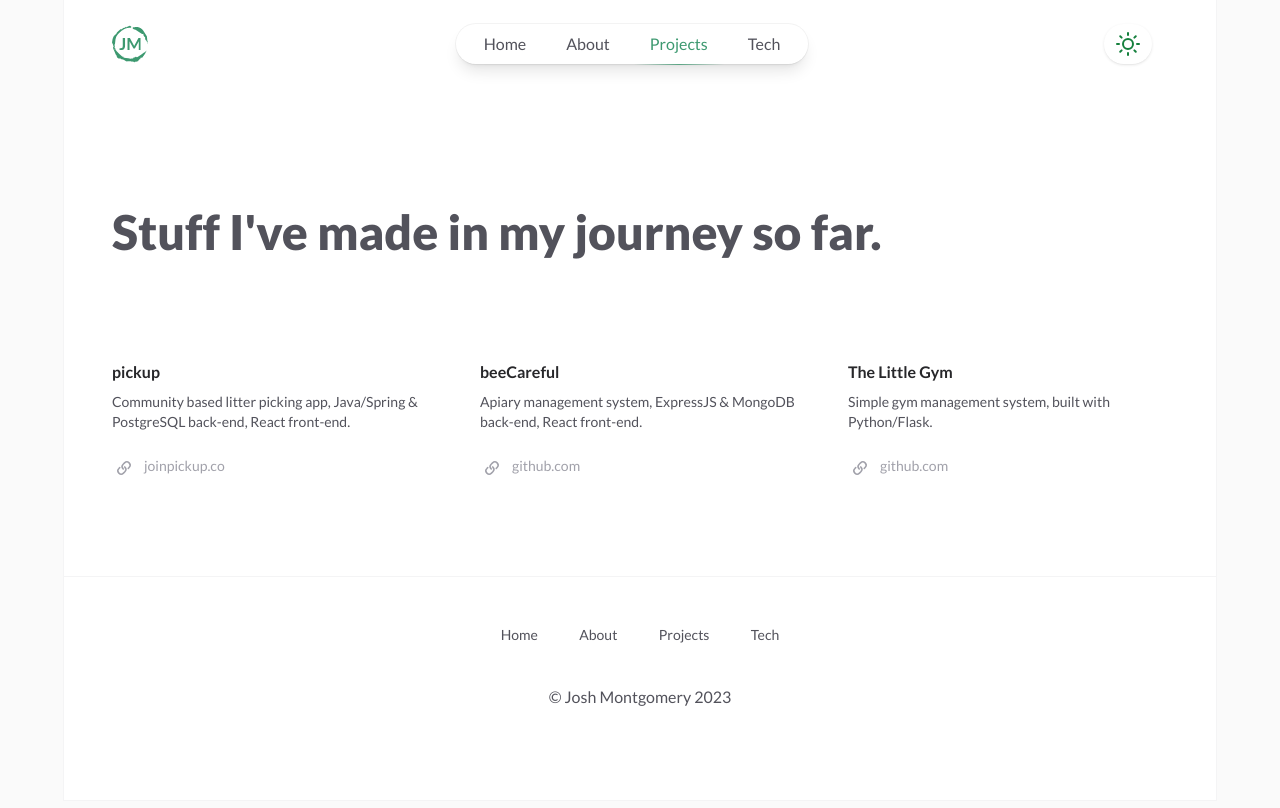
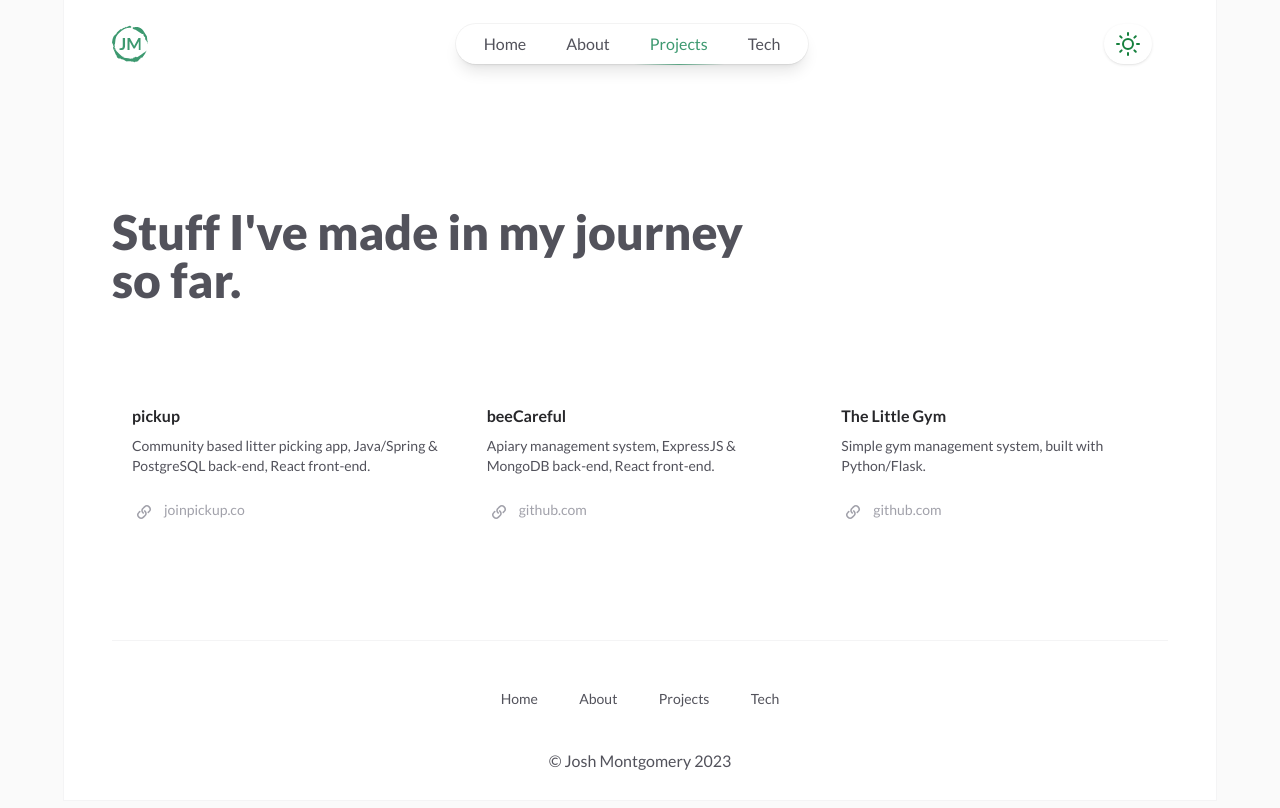
Before and after one commit to jomonty/web-jomonty-portfolio-2023, a React (Vite) app: page /projects in a window 1280 px wide. Shown: the top 808 px of the page. Built offline with nearby package versions, Linux system fonts and the light colour scheme.

Commit message:
added content wrapper to all pages

```diff
--- a/src/App.jsx
+++ b/src/App.jsx
@@ -14,10 +14,6 @@ function App() {
       (!("theme" in localStorage) &&
         window.matchMedia("(prefers-color-scheme: dark)").matches)
   );
-
-  // const handleNavOpen = () => {
-  //   setNavOpen(!navOpen);
-  // };
 
   const openPopoverNav = () => {
     setNavPopoverOpen(true);
--- a/src/containers/About.jsx
+++ b/src/containers/About.jsx
@@ -1,3 +1,4 @@
+import ContentWrapper from "./ContentWrapper.jsx";
 import AboutContent from "../constants/AboutContent.js";
 import ContactLinks from "../components/ContactLinks.jsx";
 
@@ -35,11 +36,9 @@ const About = () => {
       );
     });
   return (
-    <main className="">
-      <div className="mt-6 sm:px-8">
-        <div className="mx-auto max-w-7xl px-4 lg:px-8">
-          <div className="relative sm:px-8 lg:px-12">
-            <div className="">
+    <main>
+      <ContentWrapper>
+        <div className="mt-6">
           <div className="grid grid-cols-1 gap-y-16 lg:grid-cols-2 lg:grid-rows-[auto_1fr] lg:gap-y-12">
             <div className="lg:ml-20">
               <div className="flex max-w-xs px-2.5 lg:max-w-none">
@@ -62,9 +61,7 @@ const About = () => {
             </div>
           </div>
         </div>
-          </div>
-        </div>
-      </div>
+      </ContentWrapper>
     </main>
   );
 };
--- a/src/containers/Footer.jsx
+++ b/src/containers/Footer.jsx
@@ -1,5 +1,6 @@
 import { Link } from "react-router-dom";
 import NavLinks from "../constants/NavLinks.js";
+import ContentWrapper from "./ContentWrapper.jsx";
 
 const Footer = () => {
   const FooterNavLinks = () =>
@@ -18,18 +19,16 @@ const Footer = () => {
 
   return (
     <footer className="mt-24">
-      <div className="sm:px-8">
-        <div className="mx-auto max-w-7xl lg:px-8">
-          <div className="border-t border-zinc-100 pt-8 pb-12 dark:border-zinc-700/60">
-            <div className="relative flex flex-col place-items-center px-4 sm:px-8 lg:px-12">
-              <ul className="flex justify-around py-3 md:w-[25vw] ">
-                <FooterNavLinks />
-              </ul>
-              <h4 className="pt-6 pb-3">&copy; Josh Montgomery 2023</h4>
-            </div>
+      <ContentWrapper>
+        <div className="border-t border-zinc-100 pt-8 pb-12 dark:border-zinc-700/60">
+          <div className="relative flex flex-col place-items-center">
+            <ul className="flex justify-around py-3 md:w-[25vw] ">
+              <FooterNavLinks />
+            </ul>
+            <h4 className="pt-6 pb-3">&copy; Josh Montgomery 2023</h4>
           </div>
         </div>
-      </div>
+      </ContentWrapper>
     </footer>
   );
 };
--- a/src/containers/Header.jsx
+++ b/src/containers/Header.jsx
@@ -1,5 +1,6 @@
 import { Link, useLocation } from "react-router-dom";
 
+import ContentWrapper from "./ContentWrapper.jsx";
 import NavBar from "../components/nav/NavBar.jsx";
 import NavMobilePopover from "../components/nav/NavMobilePopover.jsx";
 import NavDarkModeToggle from "../components/nav/NavDarkModeToggle.jsx";
@@ -14,11 +15,10 @@ const Header = ({
   const location = useLocation();
   return (
     <header className="pt-6">
-      <div className="sm:px-8">
-        <div className="mx-auto max-w-7xl lg:px-8">
+      <ContentWrapper>
         <div
-            className={`relative flex place-content-center gap-4 px-4 sm:px-8 md:h-40 lg:px-12 ${
-              location.pathname === "/" ? "h-32 md:h-40" : "h-20 md:h-28"
+          className={`relative flex place-content-center gap-4 md:h-40 ${
+            location.pathname === "/" ? "h-32 md:h-40" : "h-20 md:h-24"
           }`}
         >
           <div
@@ -47,10 +47,7 @@ const Header = ({
             </div>
           </div>
           <div className="flex h-10 items-center justify-end md:flex-1">
-              <NavDarkModeToggle
-                darkMode={darkMode}
-                toggleTheme={toggleTheme}
-              />
+            <NavDarkModeToggle darkMode={darkMode} toggleTheme={toggleTheme} />
           </div>
           <NavMobilePopover
             navPopoverOpen={navPopoverOpen}
@@ -58,8 +55,7 @@ const Header = ({
             darkMode={darkMode}
           />
         </div>
-        </div>
-      </div>
+      </ContentWrapper>
     </header>
   );
 };
--- a/src/containers/Home.jsx
+++ b/src/containers/Home.jsx
@@ -41,7 +41,7 @@ const Home = () => {
   const HomeContentText = () =>
     HomeContent.text.map((paragraph, index) => {
       return (
-        <p key={index} className="min-w-sm pt-8 text-base md:min-w-md">
+        <p key={index} className="pt-8 text-base">
           {paragraph}
         </p>
       );
@@ -49,9 +49,6 @@ const Home = () => {
 
   return (
     <main className="">
-      {/* <div className="mt-6 sm:px-8"> */}
-      {/* <div className="mx-auto max-w-7xl lg:px-8"> */}
-      {/* <div className="relative px-4 sm:px-8 lg:px-12"> */}
       <ContentWrapper>
         <div className="mt-6 max-w-2xl">
           <h1 className="text-3xl font-extrabold sm:text-5xl">
@@ -63,9 +60,6 @@ const Home = () => {
           </ul>
         </div>
       </ContentWrapper>
-      {/* </div> */}
-      {/* </div> */}
-      {/* </div> */}
 
       <div className="mt-8 overflow-hidden sm:mt-12">
         <div className="-my-4 flex justify-center gap-5 overflow-hidden py-4">
--- a/src/containers/Projects.jsx
+++ b/src/containers/Projects.jsx
@@ -1,6 +1,6 @@
 import { useState, useEffect } from "react";
-import { GitHub } from "react-feather";
 
+import ContentWrapper from "./ContentWrapper.jsx";
 import ProjectsContent from "../constants/ProjectsContent.jsx";
 // import ProjectSingle from "../components/ProjectSingle";
 
@@ -23,15 +23,18 @@ const Projects = () => {
     .filter((project) => project.active === true)
     .map((project, index) => {
       return (
-        <li key={index} className="group relative flex flex-col items-start">
-          <h2 className="mt-6 text-base font-semibold text-zinc-800 dark:text-zinc-50">
-            <div className="absolute -inset-y-6 -inset-x-4 z-0 scale-95 bg-zinc-50 opacity-0 transition group-hover:scale-100 group-hover:opacity-100 dark:bg-zinc-800/50 sm:-inset-x-6 sm:rounded-2xl"></div>
+        <li
+          key={index}
+          className="group relative flex flex-col items-start px-5 py-5"
+        >
+          <div className="absolute inset-x-0 inset-y-0 z-0 scale-95 bg-zinc-50 opacity-0 transition group-hover:scale-100 group-hover:opacity-100 dark:bg-zinc-800/50 sm:rounded-2xl"></div>
+          <h2 className="text-base font-semibold text-zinc-800 dark:text-zinc-50">
             <a
               href={project.url ? project.url : project.github}
               target="_blank"
               rel="noreferrer"
             >
-              <span className="absolute -inset-y-6 -inset-x-4 z-20 sm:-inset-x-6 sm:rounded-2xl"></span>
+              <span className="absolute inset-y-0 inset-x-0 z-20 sm:rounded-2xl"></span>
               <span className="relative z-10">{project.name}</span>
             </a>
           </h2>
@@ -59,28 +62,19 @@ const Projects = () => {
 
   return (
     <main>
-      <div className="mt-6 sm:px-8">
-        <div className="mx-auto max-w-7xl px-4 lg:px-8">
-          <div className="relative sm:px-8 lg:px-12">
-            <div className="">
-              {/* <div className="grid grid-cols-1 gap-y-16 lg:grid-cols-2 lg:grid-rows-[auto_1fr] lg:gap-y-12"> */}
-              <div className="">
+      <ContentWrapper>
+        <div className="mt-6 max-w-2xl">
           <h1 className="text-3xl font-extrabold sm:text-4xl md:text-5xl">
             Stuff I've made in my journey so far.
           </h1>
-
           {/* <p className="pt-8 text-base tracking-wider">Coming soon...</p> */}
         </div>
         <div className="mt-16 sm:mt-20">
-                <ul className="grid grid-cols-1 gap-x-12 gap-y-16 sm:grid-cols-2 lg:grid-cols-3">
+          <ul className="grid grid-cols-1 gap-x-2 gap-y-16 sm:grid-cols-2 lg:grid-cols-3">
             {activeProjects}
           </ul>
         </div>
-              {/* </div> */}
-            </div>
-          </div>
-        </div>
-      </div>
+      </ContentWrapper>
     </main>
   );
 };
--- a/src/containers/Tech.jsx
+++ b/src/containers/Tech.jsx
@@ -1,22 +1,16 @@
+import ContentWrapper from "./ContentWrapper.jsx";
+
 const Tech = () => {
   return (
     <main>
-      <div className="mt-6 sm:px-8">
-        <div className="mx-auto max-w-7xl px-4 lg:px-8">
-          <div className="relative sm:px-8 lg:px-12">
-            <div className="">
-              {/* <div className="grid grid-cols-1 gap-y-16 lg:grid-cols-2 lg:grid-rows-[auto_1fr] lg:gap-y-12"> */}
-              <div className="">
-                <h1 className="text-3xl font-extrabold sm:text-4xl md:text-5xl">
-                  Hardware and software I use day-to-day.
-                </h1>
-                <p className="pt-8 text-base tracking-wider">Coming soon...</p>
-              </div>
-              {/* </div> */}
-            </div>
-          </div>
+      <ContentWrapper>
+        <div className="mt-6">
+          <h1 className="text-3xl font-extrabold sm:text-4xl md:text-5xl">
+            Hardware and software I use day-to-day.
+          </h1>
+          <p className="pt-8 text-base tracking-wider">Coming soon...</p>
         </div>
-      </div>
+      </ContentWrapper>
     </main>
   );
 };
```
Lines whose indentation alone changed are shown as unchanged.
